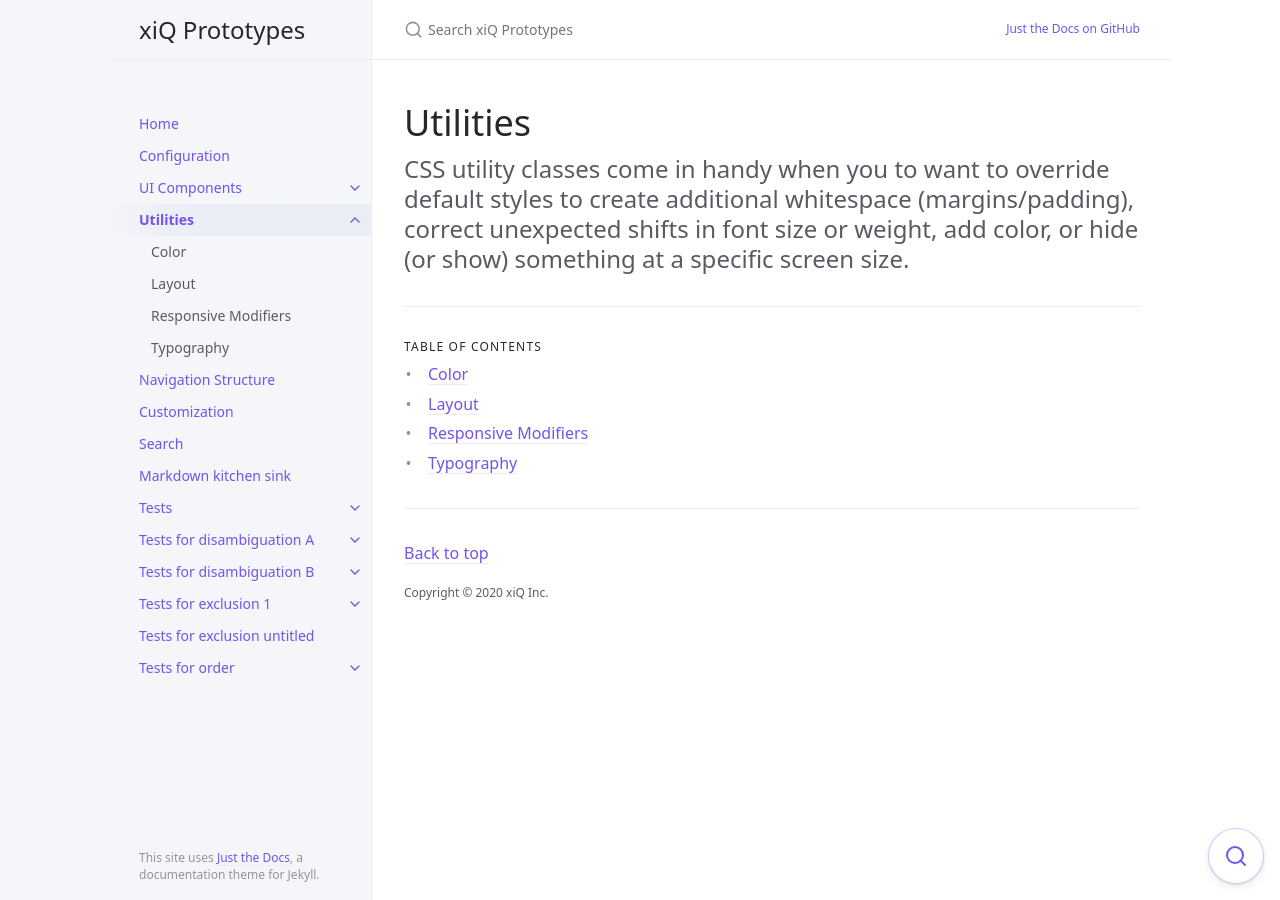
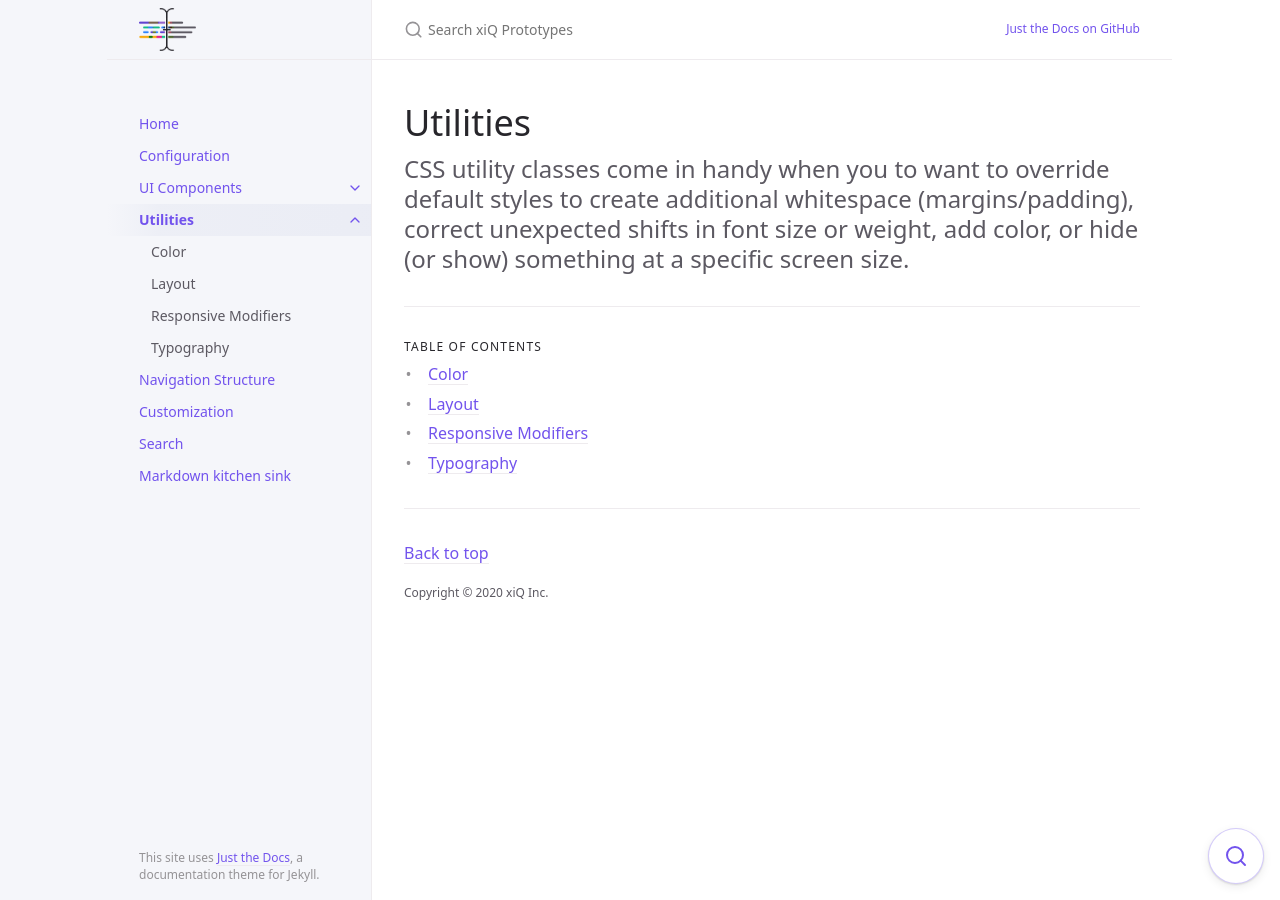
Before and after one commit to xiq-team/Prototypes, a Jekyll site: the page built from docs/utilities/utilities.md, in a window 1280 px wide. Built offline with Jekyll 4.4.1, drawn with Linux system fonts in a browser that asks for light colours.

Commit message:
Update _config.yml

```diff
--- a/_config.yml
+++ b/_config.yml
@@ -20,7 +20,7 @@ url: "https://xiq-team.github.io/" # the base hostname & protocol for your site,
 
 permalink: pretty
 exclude: ["node_modules/", "*.gemspec", "*.gem", "Gemfile", "Gemfile.lock", "package.json", "package-lock.json",  "script/", "LICENSE.txt", "lib/", "bin/", "README.md", "Rakefile"
-# , "docs/tests/"
+, "docs/tests/"
 ]
 
 # Regression tests
@@ -30,7 +30,7 @@ exclude: ["node_modules/", "*.gemspec", "*.gem", "Gemfile", "Gemfile.lock", "pac
 # include: ["docs/tests/"]
 
 # Set a path/url to a logo that will be displayed instead of the title
-#logo: "/assets/images/just-the-docs.png"
+logo: "/assets/images/just-the-docs.png"
 
 # Enable or disable the site search
 # Supports true (default) or false
@@ -93,7 +93,7 @@ last_edit_time_format: "%b %e %Y at %I:%M %p" # uses ruby's time format: https:/
 gh_edit_link: false # show or hide edit this page link
 gh_edit_link_text: "Edit this page on GitHub"
 gh_edit_repository: "https://github.com/pmarsceill/just-the-docs" # the github URL for your repo
-gh_edit_branch: "master" # the branch that your docs is served from
+gh_edit_branch: "proto_final" # the branch that your docs is served from
 # gh_edit_source: docs # the source that your files originate from
 gh_edit_view_mode: "tree" # "tree" or "edit" if you want the user to jump into the editor immediately
 
```
